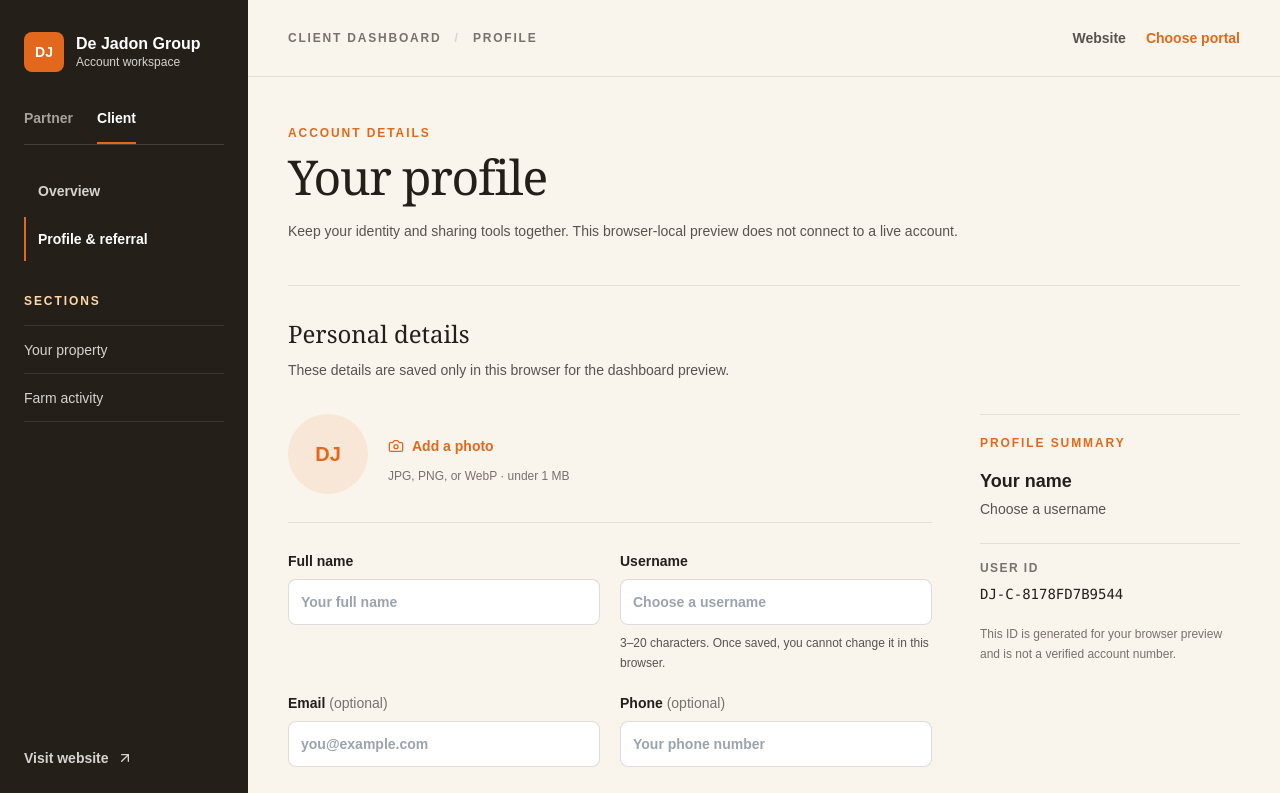
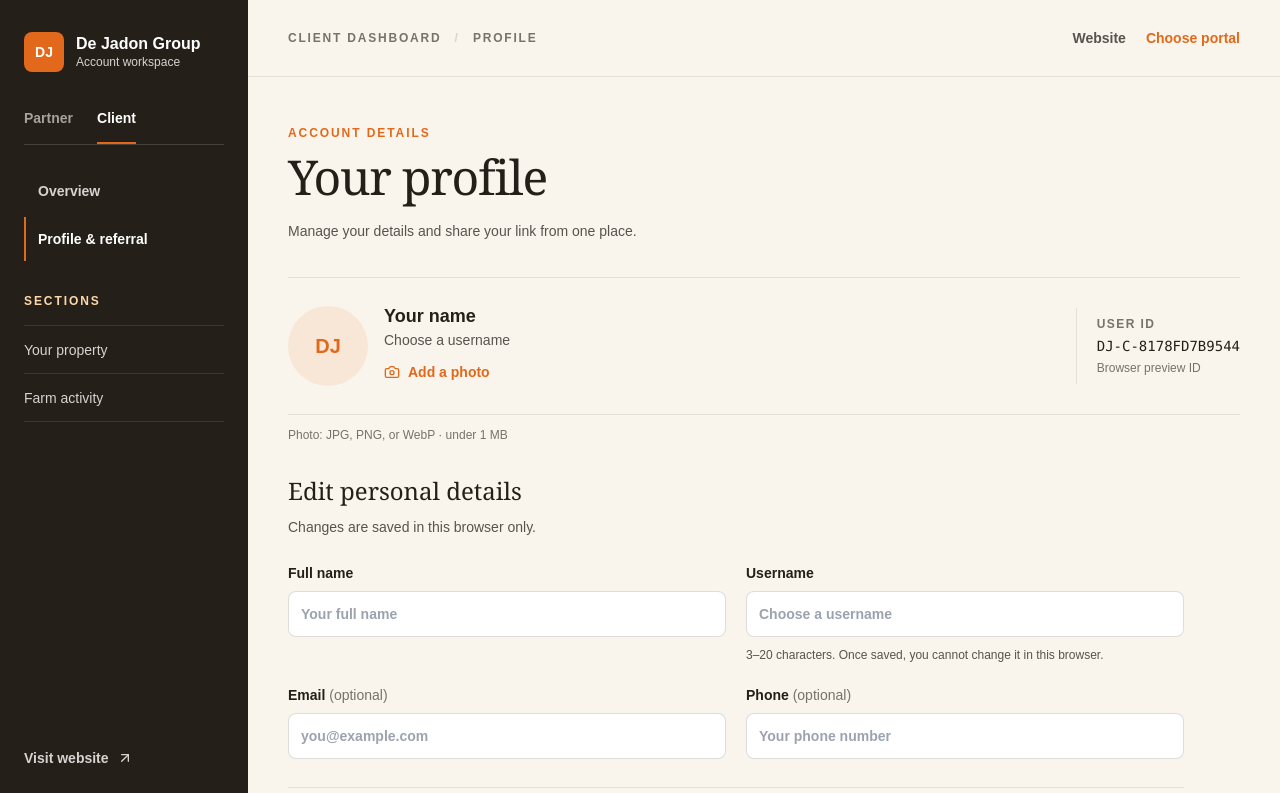
Before and after one commit to Emiloart/Dejadongroup, a Next.js app: page /dashboard/client/profile in a window 1280 px wide. Shown: the top 793 px of the page. Built offline with nearby package versions, Linux system fonts and the light colour scheme.

Commit message:
Align profile identity form and referral tools

```diff
--- a/src/app/dashboard/[role]/profile/page.tsx
+++ b/src/app/dashboard/[role]/profile/page.tsx
@@ -18,7 +18,7 @@ export default function ProfilePage({ params }: ProfilePageProps) {
     <DashboardLayout role={params.role} page="profile">
       <p className="text-xs font-semibold uppercase tracking-[0.16em] text-orangeAction">Account details</p>
       <h1 className="mt-3 text-4xl font-medium tracking-tight text-ink sm:text-5xl">Your profile</h1>
-      <p className="mt-4 max-w-2xl text-sm leading-7 text-stone-600">Keep your identity and sharing tools together. This browser-local preview does not connect to a live account.</p>
+      <p className="mt-4 max-w-2xl text-sm leading-7 text-stone-600">Manage your details and share your link from one place.</p>
       <DashboardProfileEditor role={params.role} />
       <DashboardReferralTools role={params.role} />
     </DashboardLayout>
--- a/src/components/dashboard-profile-editor.tsx
+++ b/src/components/dashboard-profile-editor.tsx
@@ -89,29 +89,36 @@ export function DashboardProfileEditor({ role }: { role: DashboardRole }) {
   const usernameLocked = Boolean(profile.username);
 
   return (
-    <section aria-labelledby="profile-heading" className="mt-10 border-t border-ink/10 pt-8">
-      <div className="max-w-2xl">
-        <h2 id="profile-heading" className="text-2xl font-medium text-ink">Personal details</h2>
-        <p className="mt-2 text-sm leading-6 text-stone-600">These details are saved only in this browser for the dashboard preview.</p>
-      </div>
-
-      <div className="mt-8 grid gap-10 xl:grid-cols-[minmax(0,1fr)_260px] xl:gap-12">
-        <form onSubmit={onSave} className="min-w-0">
-          <div className="flex flex-wrap items-center gap-5 border-b border-ink/10 pb-7">
+    <section aria-labelledby="profile-heading" className="mt-8 border-t border-ink/10">
+      <div className="flex flex-wrap items-center justify-between gap-5 border-b border-ink/10 py-6">
+        <div className="flex min-w-0 items-center gap-4">
           <div className="flex h-20 w-20 shrink-0 items-center justify-center overflow-hidden rounded-full bg-orangeAction/10 text-xl font-semibold text-orangeAction">
             {draft.photoDataUrl ? <Image src={draft.photoDataUrl} alt="Your profile photo" width={80} height={80} unoptimized className="h-full w-full object-cover" /> : initials}
           </div>
-            <div>
-              <label htmlFor="profile-photo" className="inline-flex min-h-11 cursor-pointer items-center gap-2 text-sm font-semibold text-orangeAction hover:text-orange-700">
+          <div className="min-w-0">
+            <p className="truncate text-lg font-semibold text-ink">{profile.fullName || "Your name"}</p>
+            <p className="text-sm text-stone-600">{profile.username ? "@" + profile.username : "Choose a username"}</p>
+            <label htmlFor="profile-photo" className="mt-1 inline-flex min-h-9 cursor-pointer items-center gap-2 text-sm font-semibold text-orangeAction hover:text-orange-700">
               <Camera aria-hidden="true" className="h-4 w-4" /> {draft.photoDataUrl ? "Change photo" : "Add a photo"}
             </label>
             <input id="profile-photo" type="file" accept="image/jpeg,image/png,image/webp" onChange={onPhotoChange} className="sr-only" />
-              <p className="text-xs text-stone-500">JPG, PNG, or WebP · under 1 MB</p>
-              {draft.photoDataUrl ? <button type="button" onClick={() => setDraft((current) => current ? { ...current, photoDataUrl: "" } : current)} className="mt-1 text-xs font-medium text-stone-600 underline hover:text-orangeAction">Remove photo</button> : null}
+            {draft.photoDataUrl ? <button type="button" onClick={() => setDraft((current) => current ? { ...current, photoDataUrl: "" } : current)} className="ml-3 text-xs font-medium text-stone-600 underline hover:text-orangeAction">Remove</button> : null}
           </div>
         </div>
+        <dl className="min-w-0 border-t border-ink/10 pt-4 sm:border-t-0 sm:border-l sm:py-2 sm:pl-5">
+          <dt className="text-xs font-semibold uppercase tracking-[0.12em] text-stone-500">User ID</dt>
+          <dd className="mt-1 break-all font-mono text-sm text-ink">{profile.id}</dd>
+          <dd className="mt-1 text-xs text-stone-500">Browser preview ID</dd>
+        </dl>
+      </div>
+      <p className="mt-3 text-xs text-stone-500">Photo: JPG, PNG, or WebP · under 1 MB</p>
 
-          <div className="mt-7 grid gap-5 sm:grid-cols-2">
+      <div className="mt-8 max-w-2xl">
+        <h2 id="profile-heading" className="text-2xl font-medium text-ink">Edit personal details</h2>
+        <p className="mt-2 text-sm leading-6 text-stone-600">Changes are saved in this browser only.</p>
+      </div>
+      <form onSubmit={onSave} className="mt-6 max-w-4xl">
+          <div className="grid gap-5 sm:grid-cols-2">
             <label className="block text-sm font-semibold text-ink">Full name
               <input required maxLength={80} autoComplete="name" value={draft.fullName} onChange={(event) => update("fullName", event.target.value)} className={inputClass} placeholder="Your full name" />
             </label>
@@ -127,23 +134,13 @@ export function DashboardProfileEditor({ role }: { role: DashboardRole }) {
             </label>
           </div>
           {error ? <p role="alert" className="mt-5 text-sm text-red-700">{error}</p> : null}
-          {message ? <p role="status" className="mt-5 inline-flex items-center gap-2 text-sm text-agriculture"><Check aria-hidden="true" className="h-4 w-4" />{message}</p> : null}
-          <button type="submit" className="mt-7 inline-flex min-h-11 items-center gap-2 rounded-card bg-orangeAction px-5 py-2 text-sm font-semibold text-white hover:bg-orange-700">
+          <div className="mt-7 flex flex-wrap items-center gap-x-5 gap-y-3 border-t border-ink/10 pt-5">
+            <button type="submit" className="inline-flex min-h-11 items-center gap-2 rounded-card bg-orangeAction px-5 py-2 text-sm font-semibold text-white hover:bg-orange-700">
               <Save aria-hidden="true" className="h-4 w-4" /> Save profile
             </button>
+            {message ? <p role="status" className="inline-flex items-center gap-2 text-sm text-agriculture"><Check aria-hidden="true" className="h-4 w-4" />{message}</p> : null}
+          </div>
       </form>
-
-        <aside aria-label="Profile summary" className="h-fit border-t border-ink/10 pt-5">
-          <p className="text-xs font-semibold uppercase tracking-[0.16em] text-orangeAction">Profile summary</p>
-          <p className="mt-4 text-lg font-semibold text-ink">{profile.fullName || "Your name"}</p>
-          <p className="mt-1 text-sm text-stone-600">{profile.username ? "@" + profile.username : "Choose a username"}</p>
-          <dl className="mt-6 border-t border-ink/10 pt-4">
-            <dt className="text-xs font-semibold uppercase tracking-[0.12em] text-stone-500">User ID</dt>
-            <dd className="mt-2 break-all font-mono text-sm text-ink">{profile.id}</dd>
-          </dl>
-          <p className="mt-5 text-xs leading-5 text-stone-500">This ID is generated for your browser preview and is not a verified account number.</p>
-        </aside>
-      </div>
     </section>
   );
 }
--- a/src/components/dashboard-referral-tools.tsx
+++ b/src/components/dashboard-referral-tools.tsx
@@ -81,7 +81,7 @@ export function DashboardReferralTools({ role }: { role: DashboardRole }) {
       </div>
 
       {referralUrl ? (
-        <div className="mt-8 grid gap-8 lg:grid-cols-[minmax(0,1fr)_220px] lg:gap-12">
+        <div className="mt-8 grid max-w-5xl gap-8 lg:grid-cols-[minmax(0,1fr)_208px] lg:items-start lg:gap-10">
           <div className="min-w-0">
             <label htmlFor="referral-url" className="text-sm font-semibold text-ink">Your referral link</label>
             <div className="mt-2 flex min-w-0 items-center gap-2 rounded-card border border-ink/15 bg-white px-3">
@@ -99,13 +99,16 @@ export function DashboardReferralTools({ role }: { role: DashboardRole }) {
               ) : null}
             </div>
             {message ? <p role="status" className={`mt-3 inline-flex items-center gap-2 text-sm ${hasError ? "text-red-700" : "text-agriculture"}`}>{hasError ? null : <Check aria-hidden="true" className="h-4 w-4" />}{message}</p> : null}
-            <p className="mt-6 max-w-xl text-xs leading-5 text-stone-500">This preview link opens the website with your username in the URL. Referral attribution, sign-ups, and commissions are not recorded yet.</p>
+            <p className="mt-6 max-w-xl border-t border-ink/10 pt-4 text-xs leading-5 text-stone-500">This preview link opens the website with your username in the URL. Referral attribution, sign-ups, and commissions are not recorded yet.</p>
           </div>
           <div className="flex items-start justify-center lg:justify-end">
             {qrDataUrl ? (
-              <div className="border border-ink/10 bg-white p-3">
-                <Image src={qrDataUrl} alt={"QR code for @" + username + " referral link"} width={176} height={176} unoptimized className="h-44 w-44" />
-              </div>
+              <figure className="text-center">
+                <div className="border border-ink/10 bg-white p-3">
+                  <Image src={qrDataUrl} alt={"QR code for @" + username + " referral link"} width={176} height={176} unoptimized className="h-44 w-44" />
+                </div>
+                <figcaption className="mt-2 text-xs text-stone-500">Scan to open your link</figcaption>
+              </figure>
             ) : <p className="text-sm text-stone-500">Generating QR code…</p>}
           </div>
         </div>
```
Lines whose indentation alone changed are shown as unchanged.
